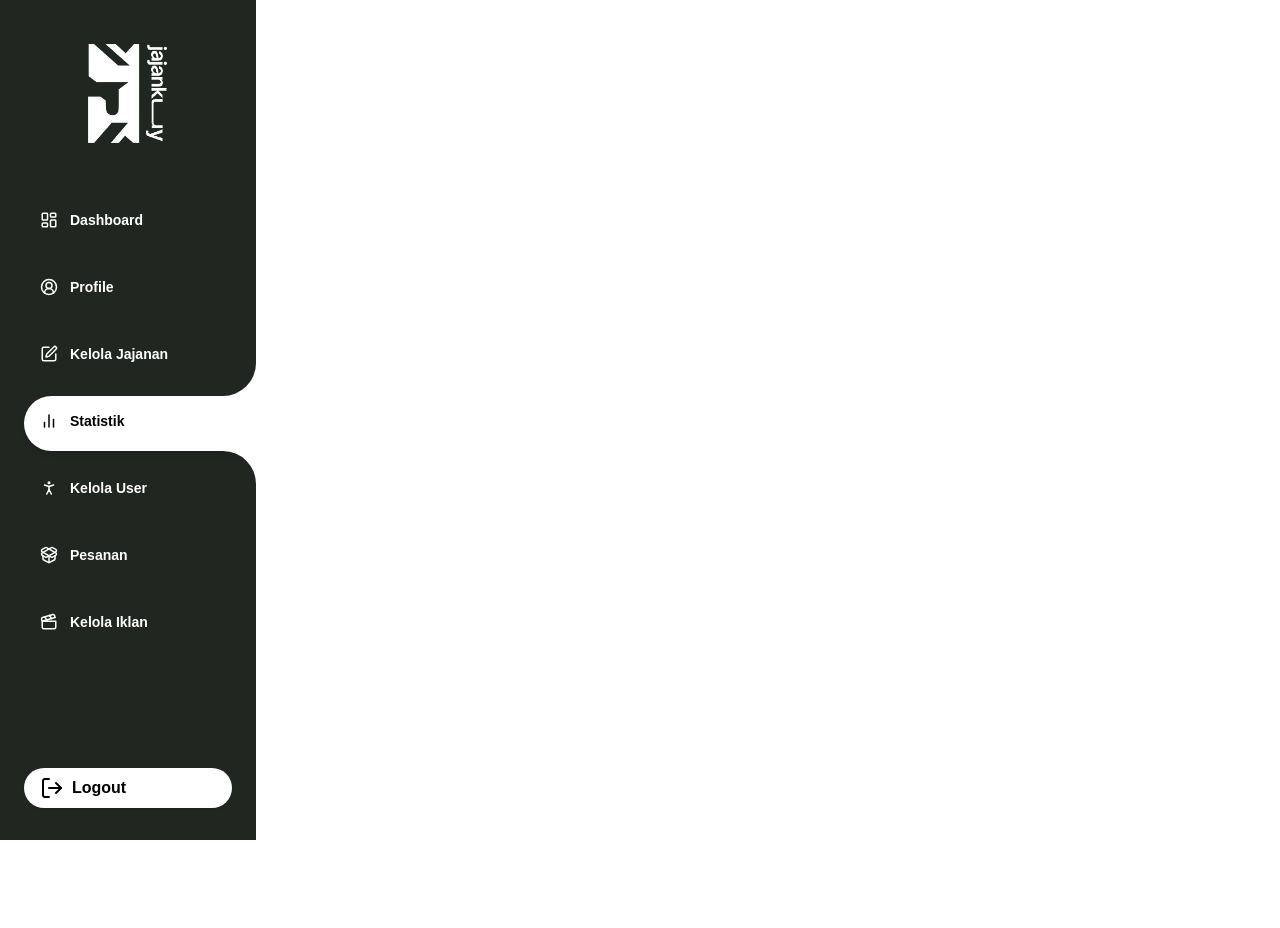
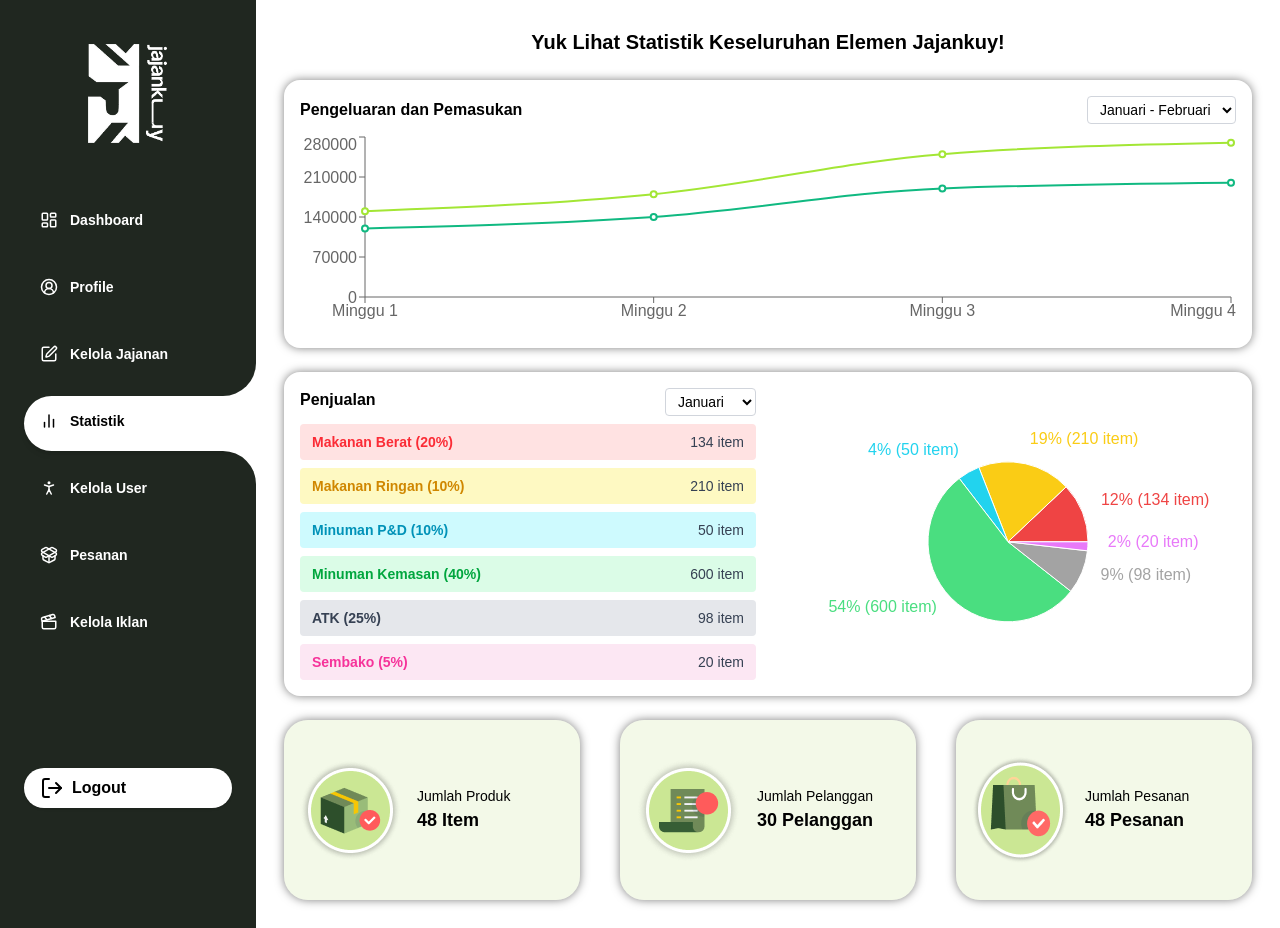
Before and after one commit to KevinSinatria/jajankuy-frontend, a React (Vite) app: page /statistik in a window 1280 px wide. Before the commit the page ends 840 px from the top, so only its background shows below. Built offline with nearby package versions, Linux system fonts and the light colour scheme.

Commit message:
feat: statistik page

```diff
--- a/src/pages/admin/StatistikPage.jsx
+++ b/src/pages/admin/StatistikPage.jsx
@@ -1,12 +1,153 @@
-import React from 'react'
-import Sidebar from '../../components/Sidebar'
+import React, { useState } from 'react';
+import Sidebar from '../../components/Sidebar';
+import { LineChart, Line, XAxis, YAxis, Tooltip, ResponsiveContainer, PieChart as RPieChart, Pie, Cell, } from 'recharts';
+import imgOrder from '../../assets/iconOrder.png';
+import imgOrder2 from '../../assets/iconOrder2.png';
+import imgOrder3 from '../../assets/iconOrder3.png';
+
+const dataLine = [
+  { name: 'Minggu 1', pemasukan: 150000, pengeluaran: 120000 },
+  { name: 'Minggu 2', pemasukan: 180000, pengeluaran: 140000 },
+  { name: 'Minggu 3', pemasukan: 250000, pengeluaran: 190000 },
+  { name: 'Minggu 4', pemasukan: 270000, pengeluaran: 200000 },
+];
+
+const dataPie = [
+  { name: 'Makanan Berat', value: 134 },
+  { name: 'Makanan Ringan', value: 210 },
+  { name: 'Minuman P&D', value: 50 },
+  { name: 'Minuman Kemasan', value: 600 },
+  { name: 'ATK', value: 98 },
+  { name: 'Sembako', value: 20 },
+];
+
+const COLORS = ['#EF4444', '#FACC15', '#22D3EE', '#4ADE80', '#A3A3A3', '#E879F9'];
+
+const renderLabel = ({ percent, value }) => {
+  return `${Math.round(percent * 100)}% (${value} item)`;
+};
 
 const StatistikPage = () => {
+  const [selectedBulan, setSelectedBulan] = useState('Januari - Februari');
+
   return (
     <div className="flex min-h-screen bg-white">
       <Sidebar />
+      <div className="flex-1 p-7 space-y-6">
+        <h2 className="text-xl text-center font-bold">Yuk Lihat Statistik Keseluruhan Elemen Jajankuy!</h2>
+
+        {/* statistik */}
+        <div className="bg-white rounded-2xl shadow-[0_0_10px_rgba(0,0,0,0.5)] p-4">
+          <div className="flex justify-between items-center mb-2">
+            <h3 className="font-semibold">Pengeluaran dan Pemasukan</h3>
+            <select
+              className="border border-gray-300 rounded px-2 py-1 text-sm"
+              value={selectedBulan}
+              onChange={(e) => setSelectedBulan(e.target.value)}>
+              <option>Januari - Februari</option>
+              <option>Maret - April</option>
+              <option>Mei - Juni</option>
+            </select>
+          </div>
+          <ResponsiveContainer width="100%" height={200}>
+            <LineChart data={dataLine}>
+              <XAxis dataKey="name" />
+              <YAxis />
+              <Tooltip />
+              <Line type="monotone" dataKey="pengeluaran" stroke="#10B981" strokeWidth={2} />
+              <Line type="monotone" dataKey="pemasukan" stroke="#A3E635" strokeWidth={2} />
+            </LineChart>
+          </ResponsiveContainer>
+        </div>
+
+        {/* penjualan */}
+        <div className="bg-white rounded-2xl shadow-[0_0_10px_rgba(0,0,0,0.5)] p-4 grid grid-cols-1 xl:grid-cols-2 gap-6">
+          <div>
+            <div className="flex justify-between mb-2">
+              <h3 className="font-semibold">Penjualan</h3>
+              <select className="text-sm border border-gray-300 rounded px-2 py-1">
+                <option>Januari</option>
+                <option>Februari</option>
+                <option>Maret</option>
+              </select>
+            </div>
+            <ul className="space-y-2 text-sm">
+              <li className="flex items-center justify-between bg-red-100 px-3 py-2 rounded">
+                <span className="text-red-500 font-semibold">Makanan Berat (20%)</span>
+                <span className="font-medium text-gray-700">134 item</span>
+              </li>
+              <li className="flex items-center justify-between bg-yellow-100 px-3 py-2 rounded">
+                <span className="text-yellow-600 font-semibold">Makanan Ringan (10%)</span>
+                <span className="font-medium text-gray-700">210 item</span>
+              </li>
+              <li className="flex items-center justify-between bg-cyan-100 px-3 py-2 rounded">
+                <span className="text-cyan-600 font-semibold">Minuman P&D (10%)</span>
+                <span className="font-medium text-gray-700">50 item</span>
+              </li>
+              <li className="flex items-center justify-between bg-green-100 px-3 py-2 rounded">
+                <span className="text-green-600 font-semibold">Minuman Kemasan (40%)</span>
+                <span className="font-medium text-gray-700">600 item</span>
+              </li>
+              <li className="flex items-center justify-between bg-gray-200 px-3 py-2 rounded">
+                <span className="text-gray-700 font-semibold">ATK (25%)</span>
+                <span className="font-medium text-gray-700">98 item</span>
+              </li>
+              <li className="flex items-center justify-between bg-pink-100 px-3 py-2 rounded">
+                <span className="text-pink-500 font-semibold">Sembako (5%)</span>
+                <span className="font-medium text-gray-700">20 item</span>
+              </li>
+            </ul>
+          </div>
+
+          {/* pie chart */}
+          <div>
+            <ResponsiveContainer width="100%" height={250}>
+              <RPieChart>
+                <Pie
+                  data={dataPie}
+                  cx="50%"
+                  cy="62%"
+                  outerRadius={80}
+                  dataKey="value"
+                  label={renderLabel}
+                  labelLine={false}>
+                  {dataPie.map((entry, index) => (
+                    <Cell key={`cell-${index}`} fill={COLORS[index % COLORS.length]} />
+                  ))}
+                </Pie>
+              </RPieChart>
+            </ResponsiveContainer>
+          </div>
+        </div>
+
+
+        {/* jumlah produk, pesanan & pelanggan */}
+        <div className="grid grid-cols-1 md:grid-cols-3 gap-10">
+          <div className="bg-[#DEEDC05C] rounded-3xl p-4 flex items-center gap-4 h-[180px] shadow-[0_0_10px_rgba(0,0,0,0.5)]">
+            <img src={imgOrder3} alt="" />
+            <div>
+              <p className="text-sm">Jumlah Produk</p>
+              <p className="font-bold text-lg">48 Item</p>
+            </div>
+          </div>
+          <div className="bg-[#DEEDC05C] rounded-3xl p-4 flex items-center gap-4 h-[180px] shadow-[0_0_10px_rgba(0,0,0,0.5)]">
+            <img src={imgOrder2} alt="" />
+            <div>
+              <p className="text-sm">Jumlah Pelanggan</p>
+              <p className="font-bold text-lg">30 Pelanggan</p>
+            </div>
+          </div>
+          <div className="bg-[#DEEDC05C] rounded-3xl p-4 flex items-center gap-4 h-[180px] shadow-[0_0_10px_rgba(0,0,0,0.5)]">
+            <img src={imgOrder} alt="" />
+            <div>
+              <p className="text-sm">Jumlah Pesanan</p>
+              <p className="font-bold text-lg">48 Pesanan</p>
+            </div>
+          </div>
+        </div>
+      </div>
     </div>
-  )
-}
+  );
+};
 
-export default StatistikPage
+export default StatistikPage;
```
Also changed, not shown: src/assets/iconOrder3.png (added).
